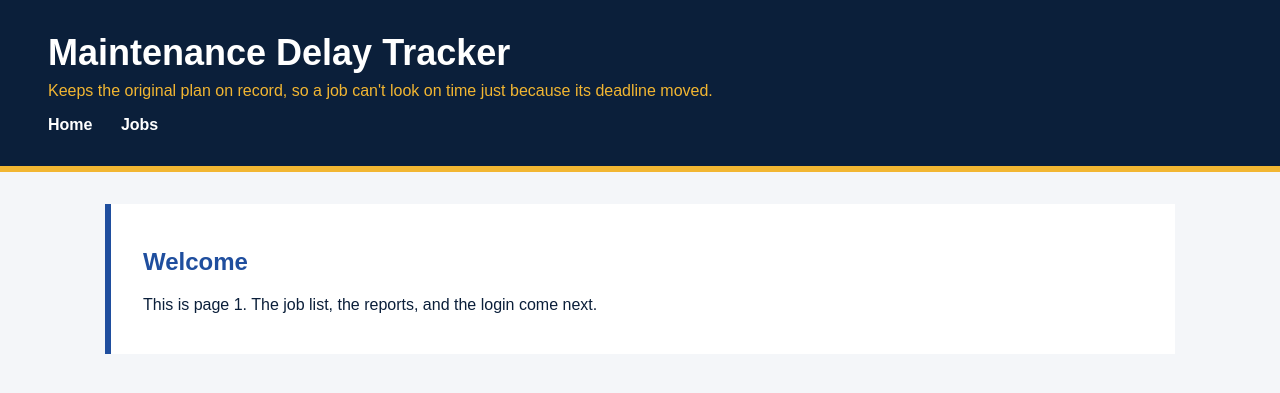
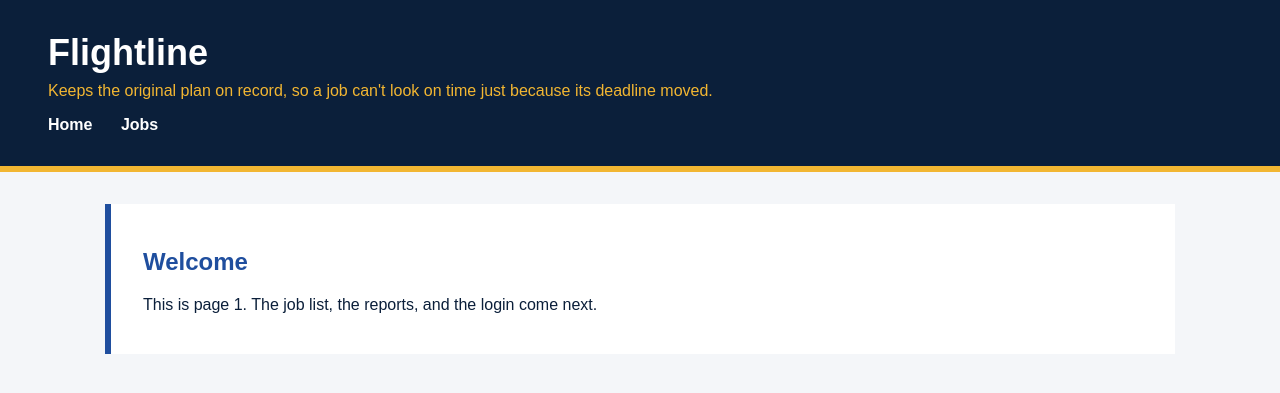
Before and after one commit to jnguyen-tech/hangar, a Flask app: page / in a window 1280 px wide. Shown: the top 393 px of the page. Run offline with Flask 3, Linux system fonts and the light colour scheme; parts of the project's set-up code (start-up, migrations or seed data) failed here and were passed over.

Commit message:
Name the project Flightline

```diff
--- a/templates/index.html
+++ b/templates/index.html
@@ -2,12 +2,12 @@
 <html lang="en">
 <head>
     <meta charset="UTF-8">
-    <title>Maintenance Delay Tracker</title>
+    <title>Flightline</title>
     <link rel="stylesheet" href="/static/style.css">
 </head>
 <body>
     <header>
-        <h1>Maintenance Delay Tracker</h1>
+        <h1>Flightline</h1>
         <p>Keeps the original plan on record, so a job can't look on time just because its deadline moved.</p>
         <nav>
             <a href="/">Home</a>
--- a/templates/job.html
+++ b/templates/job.html
@@ -2,12 +2,12 @@
 <html lang="en">
 <head>
     <meta charset="UTF-8">
-    <title>{{ job.job_id }} - Maintenance Delay Tracker</title>
+    <title>{{ job.job_id }} - Flightline</title>
     <link rel="stylesheet" href="/static/style.css">
 </head>
 <body>
     <header>
-        <h1>Maintenance Delay Tracker</h1>
+        <h1>Flightline</h1>
         <p>Keeps the original plan on record, so a job can't look on time just because its deadline moved.</p>
         <nav>
             <a href="/">Home</a>
--- a/templates/jobs.html
+++ b/templates/jobs.html
@@ -2,12 +2,12 @@
 <html lang="en">
 <head>
     <meta charset="UTF-8">
-    <title>Jobs - Maintenance Delay Tracker</title>
+    <title>Jobs - Flightline</title>
     <link rel="stylesheet" href="/static/style.css">
 </head>
 <body>
     <header>
-        <h1>Maintenance Delay Tracker</h1>
+        <h1>Flightline</h1>
         <p>Keeps the original plan on record, so a job can't look on time just because its deadline moved.</p>
         <nav>
             <a href="/">Home</a>
--- a/templates/reports.html
+++ b/templates/reports.html
@@ -2,12 +2,12 @@
 <html lang="en">
 <head>
     <meta charset="UTF-8">
-    <title>Reports - Maintenance Delay Tracker</title>
+    <title>Reports - Flightline</title>
     <link rel="stylesheet" href="/static/style.css">
 </head>
 <body>
     <header>
-        <h1>Maintenance Delay Tracker</h1>
+        <h1>Flightline</h1>
         <p>Keeps the original plan on record, so a job can't look on time just because its deadline moved.</p>
         <nav>
             <a href="/">Home</a>
```
Also changed, not shown: README.md.
